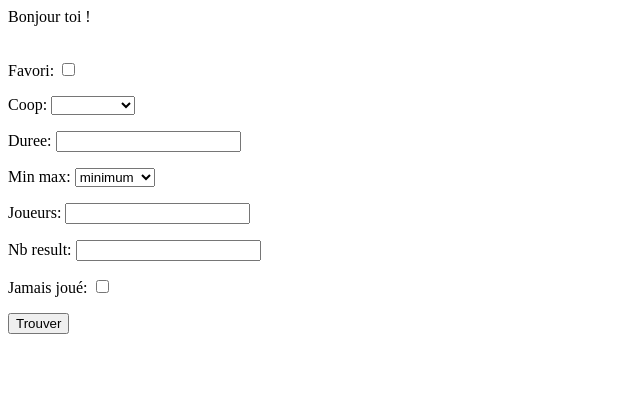
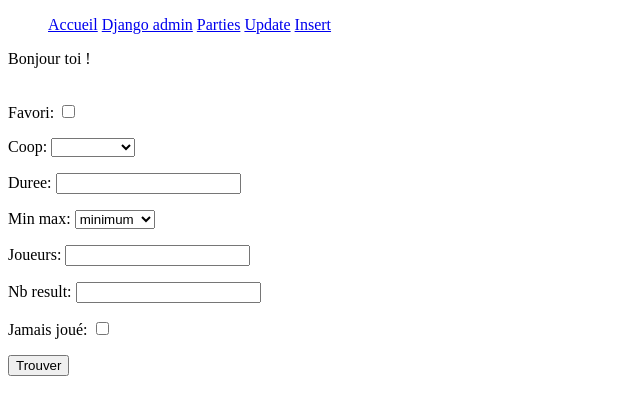
Before and after one commit to meowd18/randomizer, a Django app: page /accueil in a window 1280 px wide. Shown: the top 415 px of the page, without its empty margins (0-640 px from the left). Run offline with Django 5.2, Linux system fonts and the light colour scheme.

Commit message:
feat: menu

```diff
--- a/randomizer/templates/accueil.html
+++ b/randomizer/templates/accueil.html
@@ -18,6 +18,7 @@
     </style>
 </head>
 <body>
+{% include 'menu.html' %}
 Bonjour toi !
 <br><br>
 <form method="post" action="{% url 'accueil' %}">
--- /dev/null
+++ b/randomizer/templates/menu.html
@@ -0,0 +1,11 @@
+<nav class="new-nav">
+  <ul>
+
+      <a href="{% url 'accueil' %}">Accueil</a>
+      <a href="{% url 'admin:index' %}">Django admin</a>
+      <a href="{% url 'parties' %}">Parties</a>
+      <a href="{% url 'update' %}">Update</a>
+      <a href="{% url 'insert' %}">Insert</a>
+
+  </ul>
+</nav>
```
